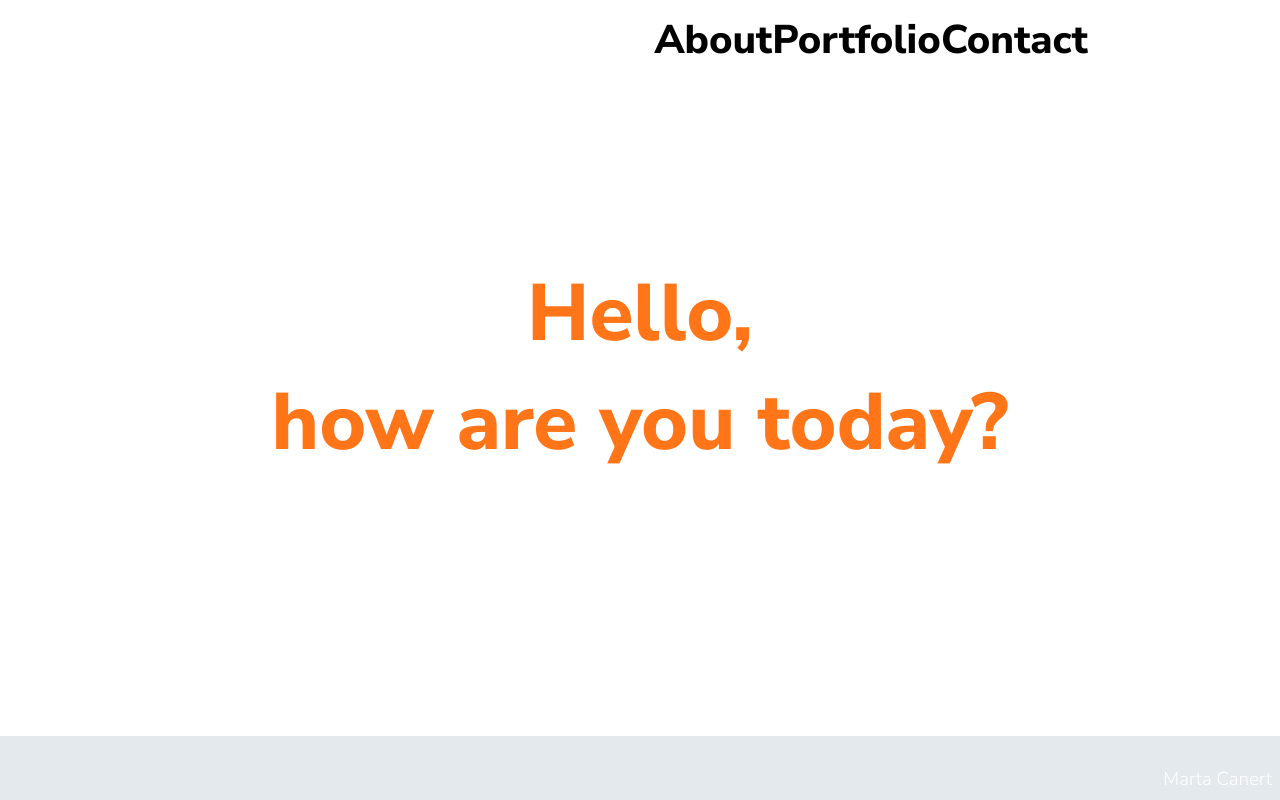
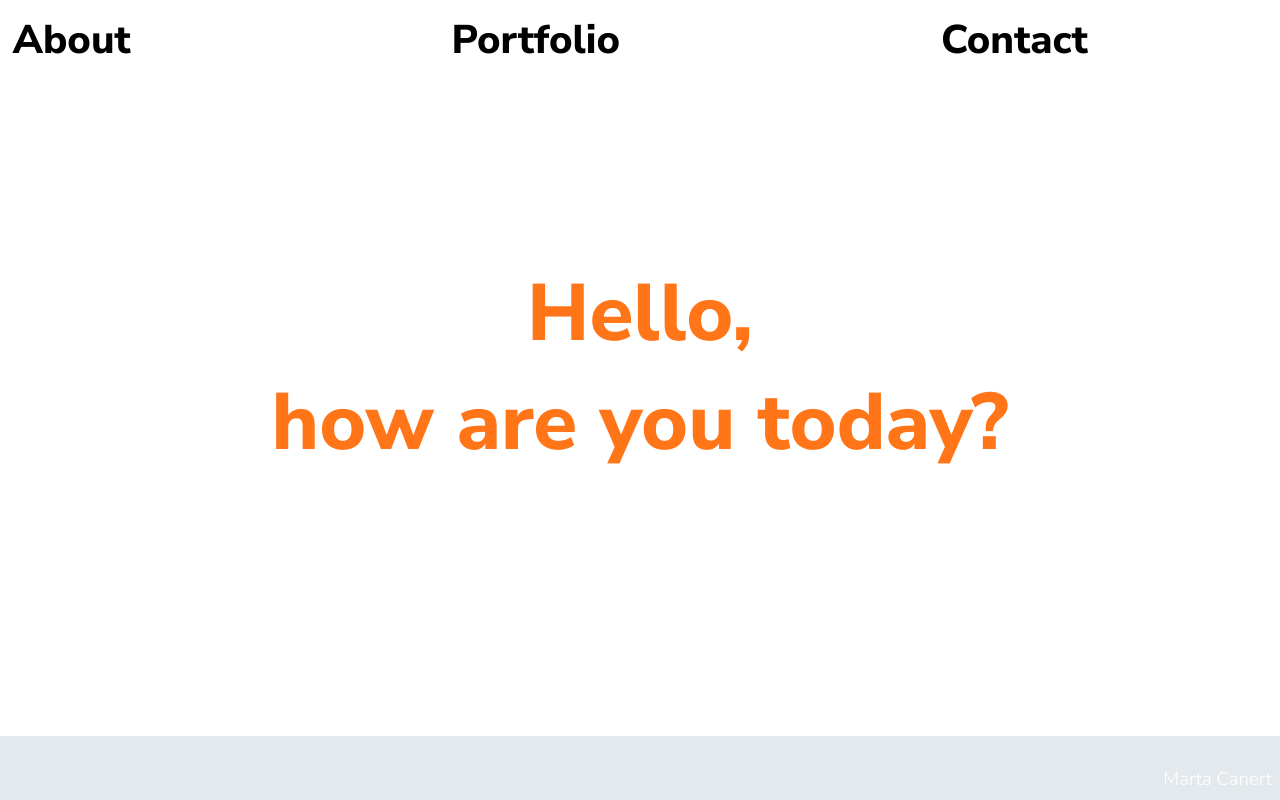
Before and after one commit to kevinqtogitty/MartaCanertPortfolio, a React (Vite) app: page / in a window 1280 px wide. Built offline with nearby package versions, Linux system fonts and the light colour scheme.

Commit message:
changed some flex properties

```diff
--- a/src/styles/SC_navigation.ts
+++ b/src/styles/SC_navigation.ts
@@ -8,7 +8,7 @@ const NavigationBar = styled.nav`
   display: flex;
   flex-direction: row;
   flex-wrap: nowrap;
-  justify-content: space-between;
+  justify-content: space-around;
   padding: 0.8rem;
   position: fixed;
   width: 100vw;
@@ -18,7 +18,7 @@ const NavigationBar = styled.nav`
 
   @media (min-width: 820px) {
     padding-right: calc(100vw - 85%);
-    justify-content: flex-end;
+    justify-content: space-between;
     font-size: 2.5rem;
     background-color: rgba(0, 0, 0, 0);
   }
```
